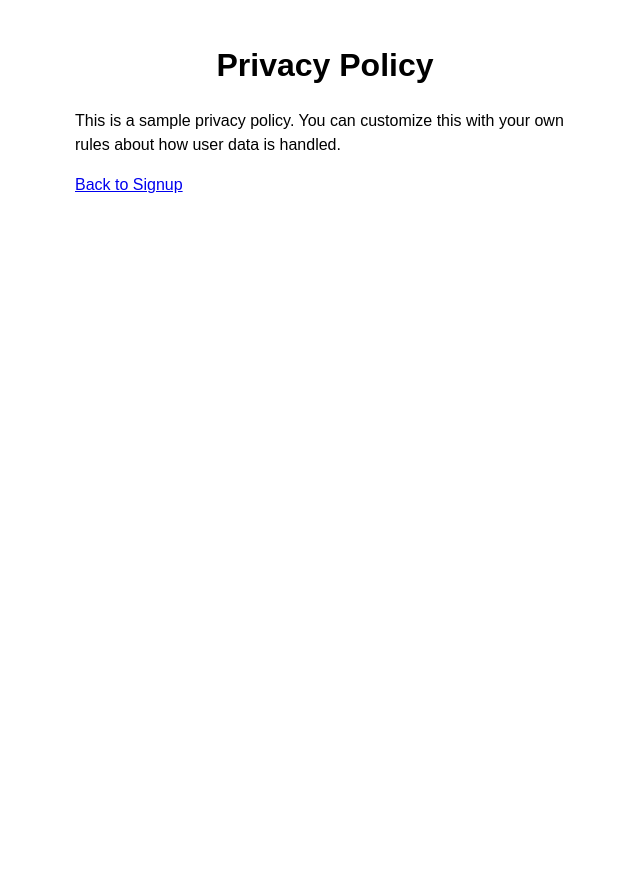
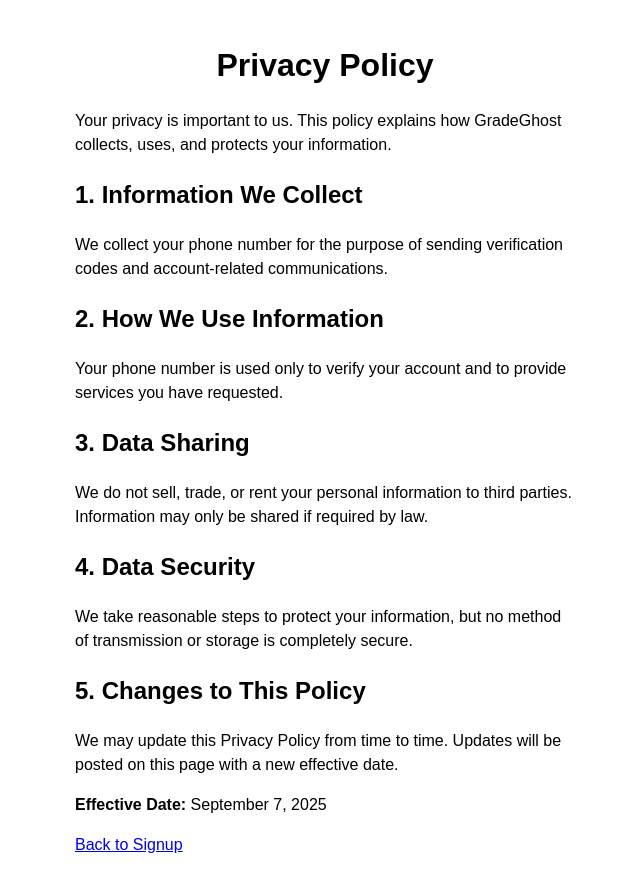
Before and after one commit to iamjake333-cmyk/gradeghost-site, a plain HTML site: page privacy.html in a window 1280 px wide. Shown: the whole page, without its empty margins (315-955 px from the left). Before the commit the page ends 800 px from the top, so only its background shows below. Drawn offline with Linux system fonts and the light colour scheme.

Commit message:
Update privacy.html

```diff
--- a/privacy.html
+++ b/privacy.html
@@ -7,7 +7,24 @@
 </head>
 <body>
   <h1>Privacy Policy</h1>
-  <p>This is a sample privacy policy. You can customize this with your own rules about how user data is handled.</p>
+  <p>Your privacy is important to us. This policy explains how GradeGhost collects, uses, and protects your information.</p>
+
+  <h2>1. Information We Collect</h2>
+  <p>We collect your phone number for the purpose of sending verification codes and account-related communications.</p>
+
+  <h2>2. How We Use Information</h2>
+  <p>Your phone number is used only to verify your account and to provide services you have requested.</p>
+
+  <h2>3. Data Sharing</h2>
+  <p>We do not sell, trade, or rent your personal information to third parties. Information may only be shared if required by law.</p>
+
+  <h2>4. Data Security</h2>
+  <p>We take reasonable steps to protect your information, but no method of transmission or storage is completely secure.</p>
+
+  <h2>5. Changes to This Policy</h2>
+  <p>We may update this Privacy Policy from time to time. Updates will be posted on this page with a new effective date.</p>
+
+  <p><strong>Effective Date:</strong> September 7, 2025</p>
 
   <a href="index.html">Back to Signup</a>
 </body>
```
